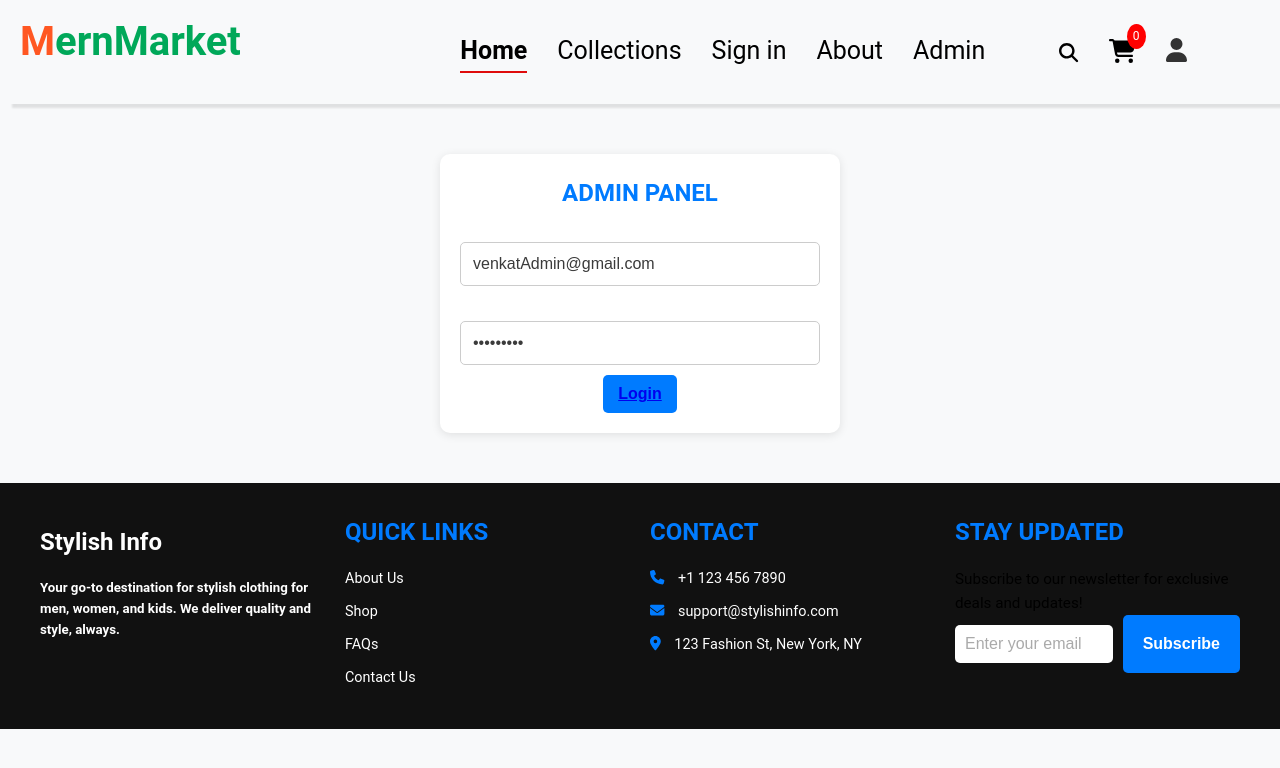
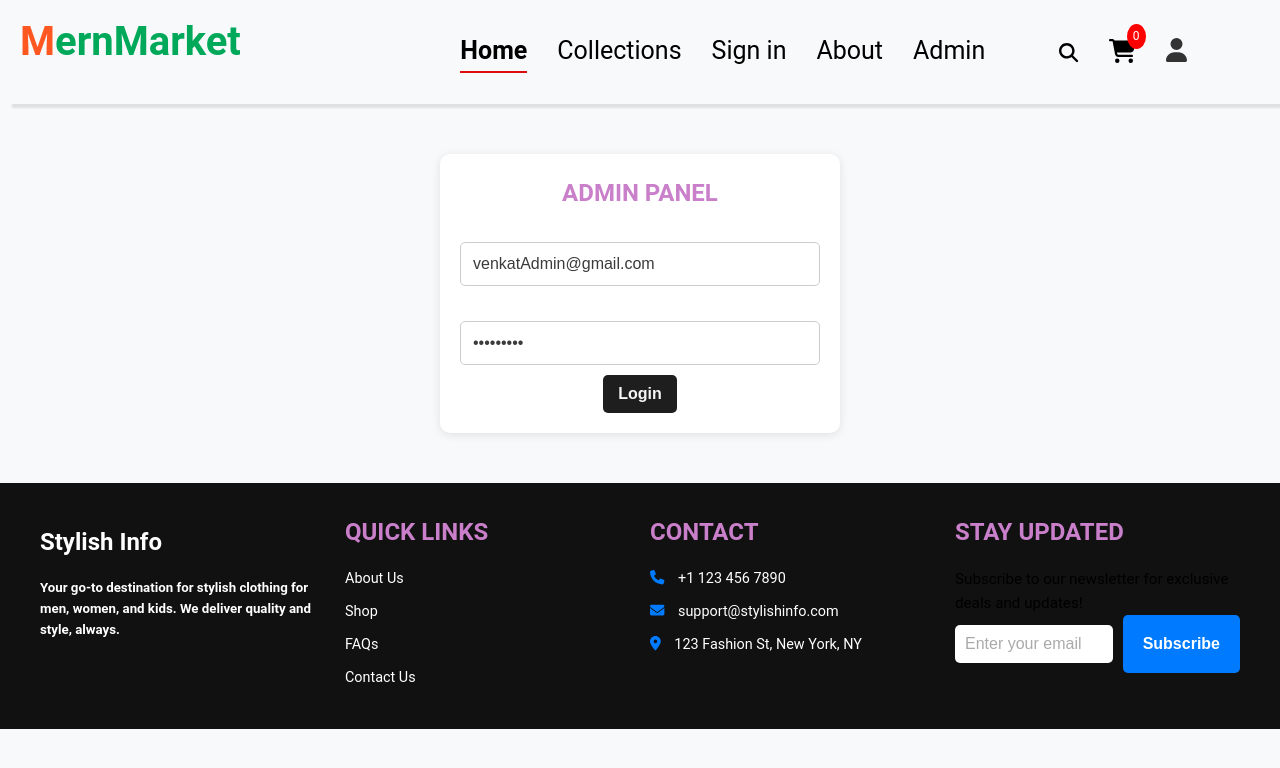
Before and after one commit to venkatReddy0515/E-commerce-website, a React (Vite) app in the folder Front/E-commeree/: page /admin in a window 1280 px wide. Shown: the top 768 px of the page. Built offline with nearby package versions, Linux system fonts and the light colour scheme; no server answers.

Commit message:
Update Admin.css

```diff
--- a/Front/E-commeree/src/Components/Admin/Admin.css
+++ b/Front/E-commeree/src/Components/Admin/Admin.css
@@ -11,7 +11,7 @@
   /* Admin Panel Heading */
   h4 {
     font-size: 24px;
-    color: #007BFF;
+    color: rgb(201, 127, 201);
     margin-bottom: 20px;
     text-transform: uppercase;
   }
@@ -34,15 +34,18 @@
 
   input:focus {
     outline: none;
-    border-color: #007BFF;
+    border-color: thistle;
     box-shadow: 0 0 5px rgba(0, 123, 255, 0.5);
   }
 
-  /* Button Styling */
+  button a{
+    text-decoration: none;
+    color:whitesmoke;
+  }
   button.submit {
     padding: 10px 15px;
     font-size: 16px;
-    background-color: #007BFF;
+    background-color: #1e1e1e;
     color: #fff;
     border: none;
     border-radius: 5px;
@@ -51,7 +54,7 @@
   }
 
   button.submit:hover {
-    background-color: #0056b3;
+    background-color: thistle;
   }
 
   /* Responsive Design */
```
